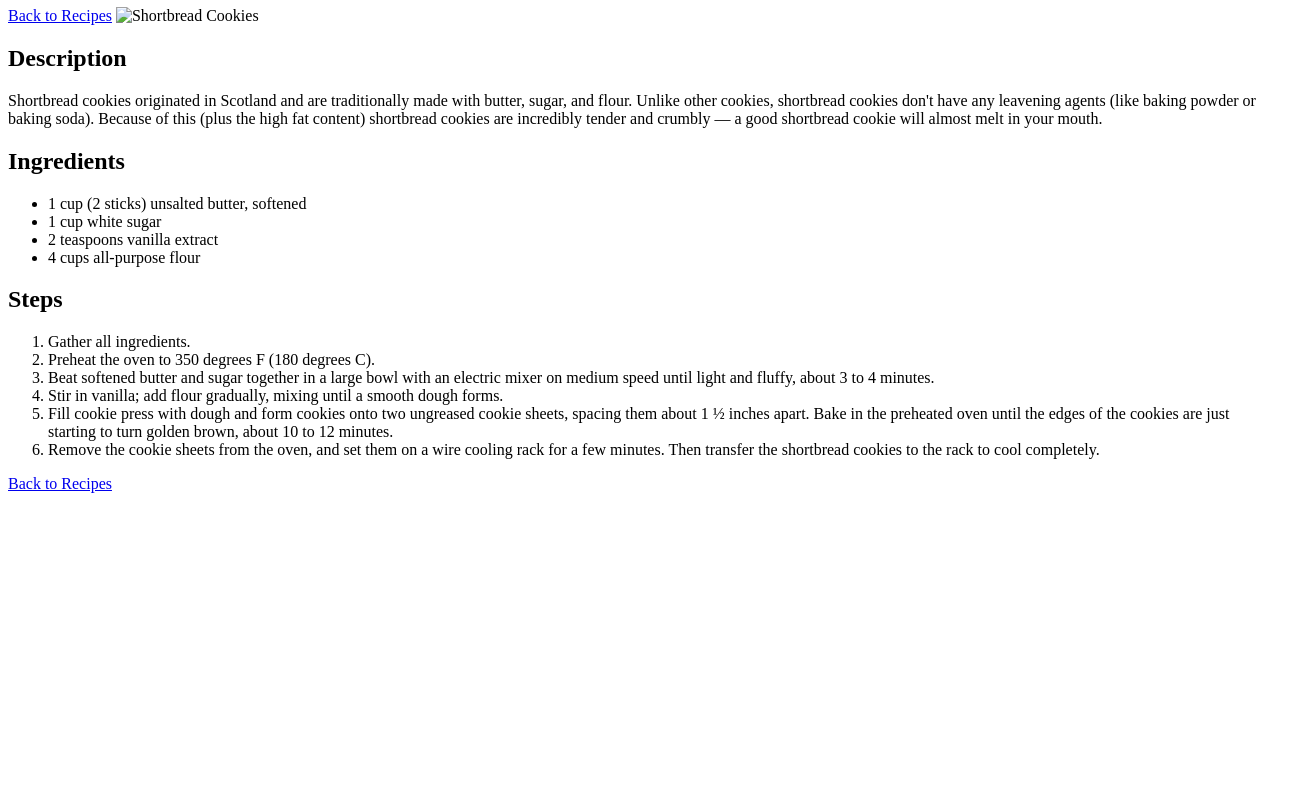
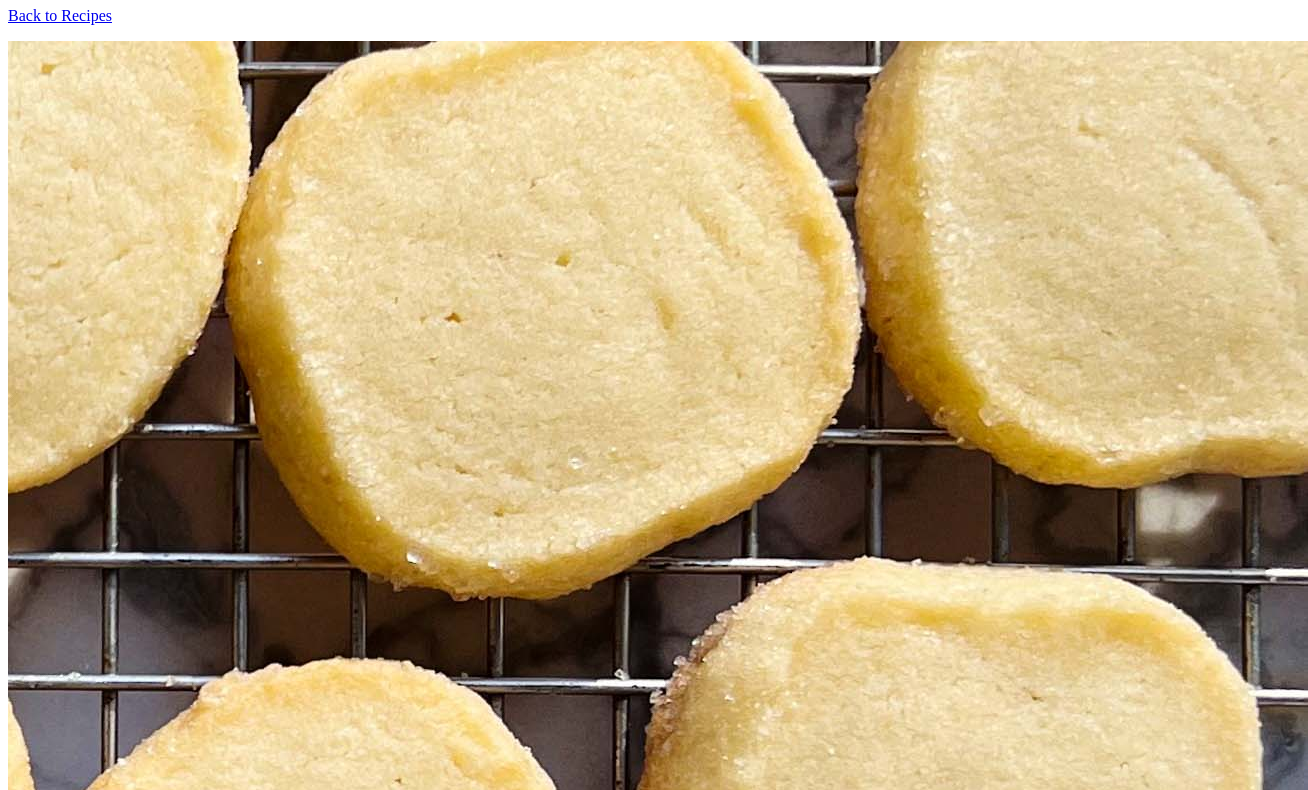
Before and after one commit to twelch555/odin-recipes, a plain HTML site: page recipes/shortbread_cookies.html in a window 1280 px wide. Shown: the part 73-863 px from the top of the page, 1308 px wide, since content can reach past the window. Before the commit the page ends 800 px from the top, so only its background shows below. Drawn offline with Linux system fonts and the light colour scheme.

Commit message:
Fixed image links

```diff
--- a/recipes/shortbread_cookies.html
+++ b/recipes/shortbread_cookies.html
@@ -17,8 +17,8 @@
             <p class="browsehappy">You are using an <strong>outdated</strong> browser. Please <a href="#">upgrade your browser</a> to improve your experience.</p>
         <![endif]-->
         <h1>Shortbread Cookies</h1>
-            <a href="../index.html">Back to Recipes</a>
-            <img src="../images/shortbread_cookies.jpg" alt="Shortbread Cookies">
+            <p><a href="../index.html">Back to Recipes</a></p>
+            <img src="images/shortbread-cookies.jpg" alt="Shortbread Cookies">
 
             <h2>Description</h2>
             <p>Shortbread cookies originated in Scotland and are traditionally made with butter, sugar, and flour. Unlike other cookies, shortbread cookies don't have any leavening agents (like baking powder or baking soda). Because of this (plus the high fat content) shortbread cookies are incredibly tender and crumbly — a good shortbread cookie will almost melt in your mouth.</p>
```
Also changed, not shown: recipes/cochinita_pibil.html (+2 -2 lines), recipes/paella_valenciana.html (+2 -2 lines).
